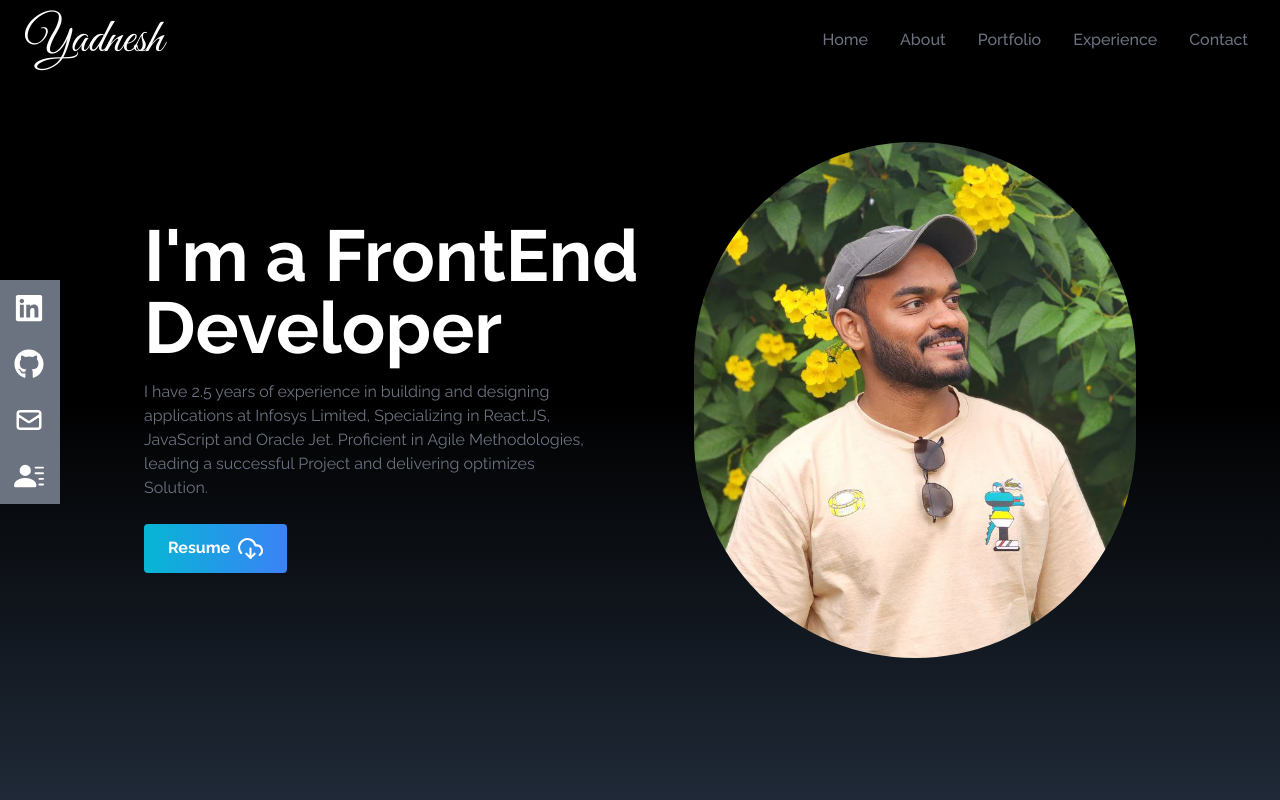
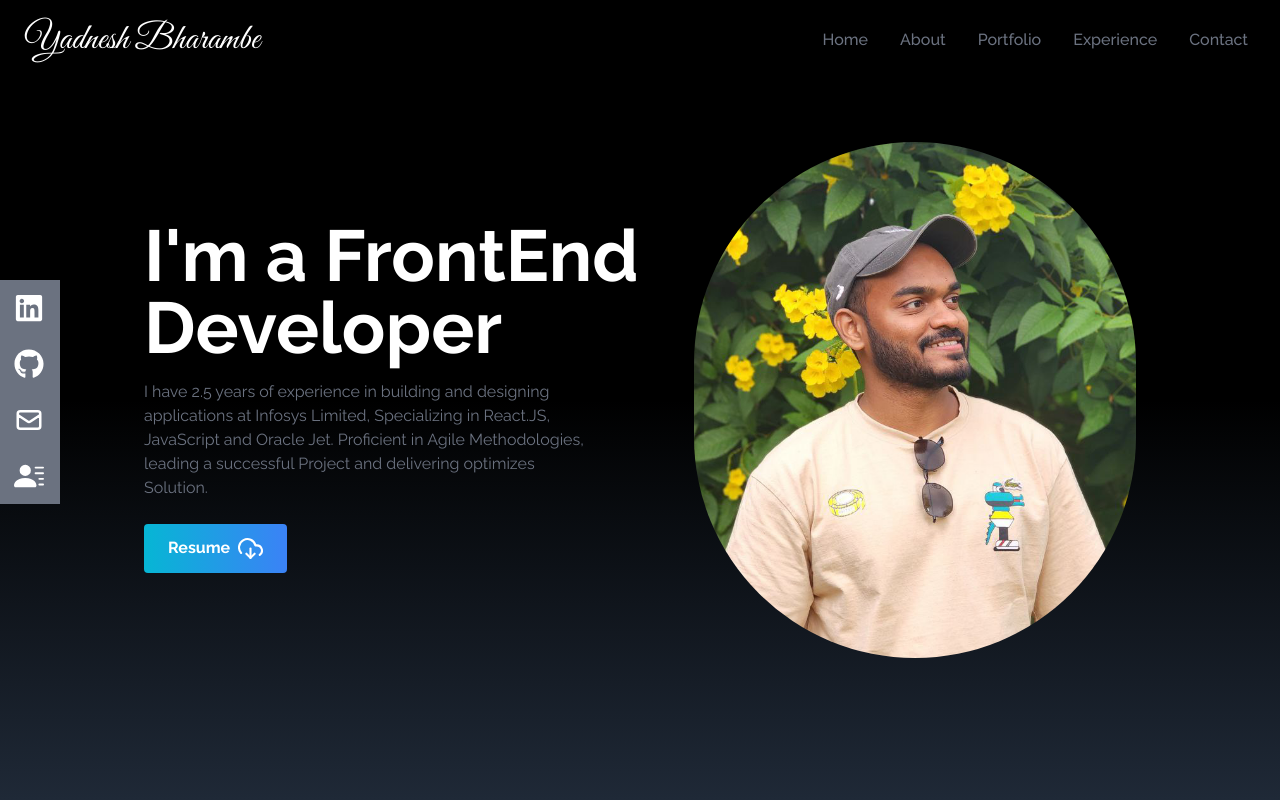
Before and after one commit to Yadnesh12/My_Portfolio1, a React (Create React App) app: page / in a window 1280 px wide. Shown: the top 800 px of the page. Built offline with nearby package versions, Linux system fonts and the light colour scheme.

Commit message:
change the name of the application
changed react app to portfolio

```diff
--- a/public/index.html
+++ b/public/index.html
@@ -24,7 +24,7 @@
       work correctly both with client-side routing and a non-root public URL.
       Learn how to configure a non-root public URL by running `npm run build`.
     -->
-    <title>React App</title>
+    <title>Portfolio</title>
   </head>
   <body>
     <noscript>You need to enable JavaScript to run this app.</noscript>
--- a/src/components/Navbar.jsx
+++ b/src/components/Navbar.jsx
@@ -31,7 +31,7 @@ const NavBar = () => {
   return (
     <div className="flex justify-between items-center w-full h-20 px-4 text-white bg-black fixed">
       <div>
-        <h1 className="text-5xl font-signature ml-2">Yadnesh</h1>
+        <h1 className="text-4xl font-signature ml-2">Yadnesh Bharambe</h1>
       </div>
 
       <ul className="hidden md:flex">
```
